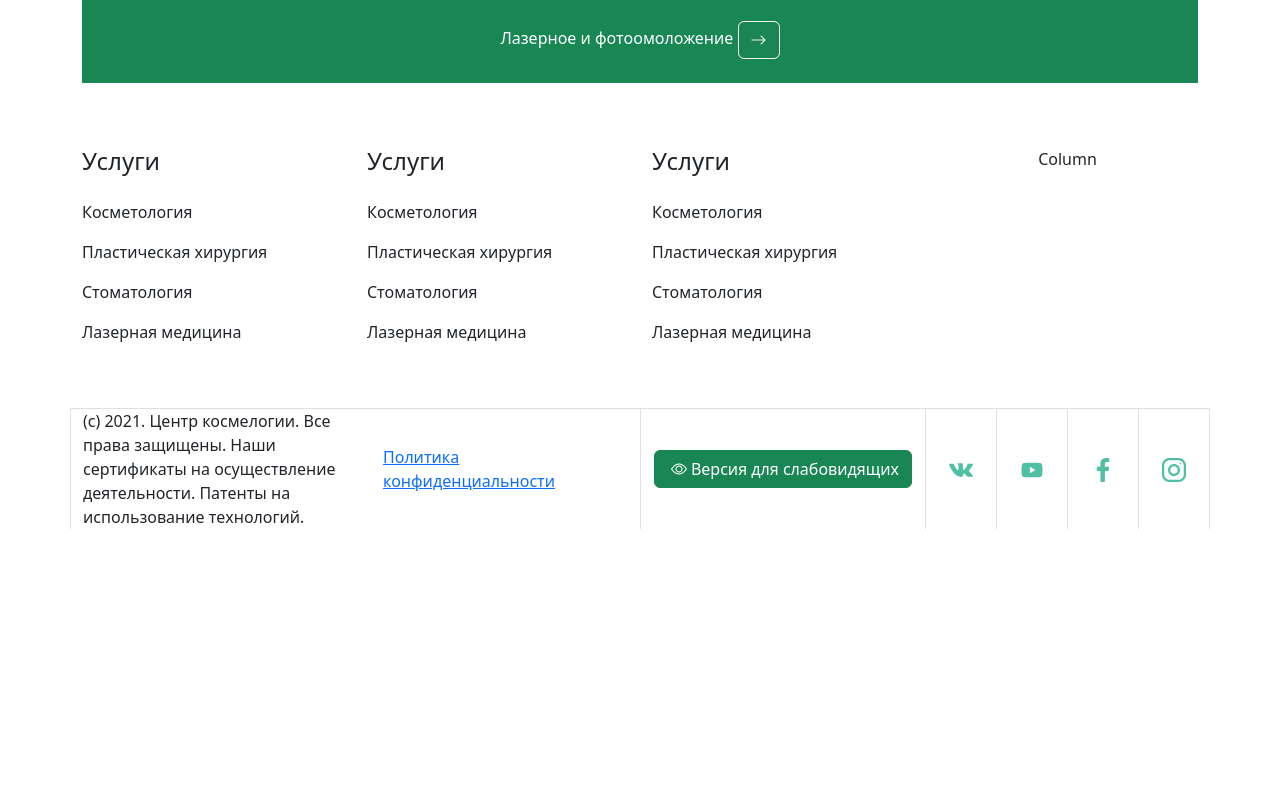
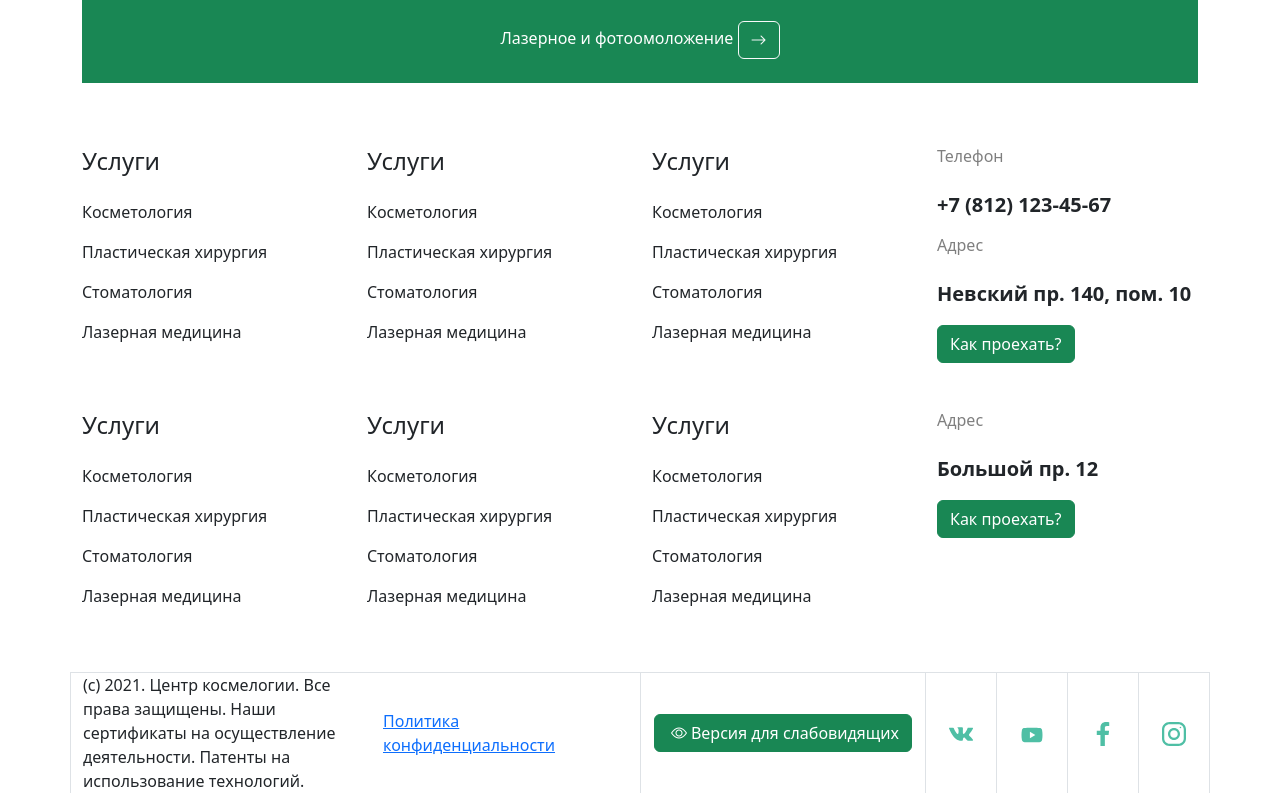
Before and after one commit to Makar-rd/MEDI-Bootstrap, a plain HTML site: page index.html in a window 1280 px wide. Shown: the part 2372-3165 px from the top of the page. Before the commit the page ends 2901 px from the top, so only its background shows below. Drawn offline with nearby package versions, Linux system fonts and the light colour scheme.

Commit message:
редактрироване кода

```diff
--- a/index.html
+++ b/index.html
@@ -12,9 +12,9 @@
     <title>Document</title>
 </head>
 <body>
-<header>
-    <div class="container">
-        <div class="row">
+<header class="header">
+    <div class="header_container container">
+        <div class=" header_container-row row">
             <div class="col-3 border-start d-flex justify-content-center mt-2">
                 <img src="img/logo.svg" alt="логотип">
             </div>
@@ -195,9 +195,9 @@
 
     <!--2 контейнер закончился-->
 
-    <div class="conteiner">
+    <div class="conteiner ">
         <div class="row">
-            <div class="col bg-success bg-opacity-75">
+            <div class="col bg-success bg-opacity-75 ">
                 <div class="row">
                     <div class="col">
                         <button type="button" class="btn btn-success btn-success m-3">Новости</button>
@@ -321,10 +321,46 @@
                 <p class="d-flex justify-content-start">Лазерная медицина</p>
             </div>
             <div class="col">
-                Column
+                <h6 class="d-flex justify-content-start mb-4 text-black-50">Телефон</h6>
+                <p class="fw-bold  fs-5 d-flex justify-content-start">+7 (812) 123-45-67</p>
+                <h6 class="d-flex justify-content-start mb-4 text-black-50">Адрес</h6>
+                <p class="fw-bold  fs-5 d-flex justify-content-start">Невский пр. 140, пом. 10</p>
+                <button type="button" class="btn btn-success d-flex justify-content-start">Как проехать?</button>
             </div>
         </div>
     </div>
+
+    <div class="container text-center mt-5 mb-5">
+        <div class="row ">
+            <div class="col-3">
+                <h4 class="d-flex justify-content-start mb-4">Услуги</h4>
+                <p class="d-flex justify-content-start">Косметология</p>
+                <p class="d-flex justify-content-start">Пластическая хирургия</p>
+                <p class="d-flex justify-content-start">Стоматология</p>
+                <p class="d-flex justify-content-start">Лазерная медицина</p>
+            </div>
+            <div class="col-3">
+                <h4 class="d-flex justify-content-start mb-4">Услуги</h4>
+                <p class="d-flex justify-content-start">Косметология</p>
+                <p class="d-flex justify-content-start">Пластическая хирургия</p>
+                <p class="d-flex justify-content-start">Стоматология</p>
+                <p class="d-flex justify-content-start">Лазерная медицина</p>
+            </div>
+            <div class="col-3">
+                <h4 class="d-flex justify-content-start mb-4">Услуги</h4>
+                <p class="d-flex justify-content-start">Косметология</p>
+                <p class="d-flex justify-content-start">Пластическая хирургия</p>
+                <p class="d-flex justify-content-start">Стоматология</p>
+                <p class="d-flex justify-content-start">Лазерная медицина</p>
+            </div>
+            <div class="col">
+                <h6 class="d-flex justify-content-start mb-4 text-black-50">Адрес</h6>
+                <p class="fw-bold  fs-5 d-flex justify-content-start">Большой пр. 12</p>
+                <button type="button" class="btn btn-success d-flex justify-content-start">Как проехать?</button>
+            </div>
+        </div>
+    </div>
+
 </main>
 
 <!--main закончился-->
```
